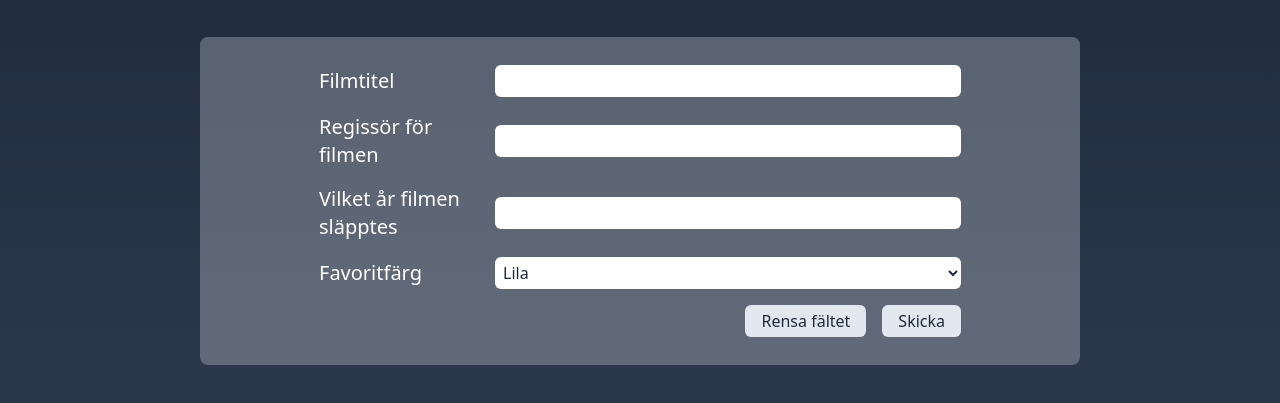
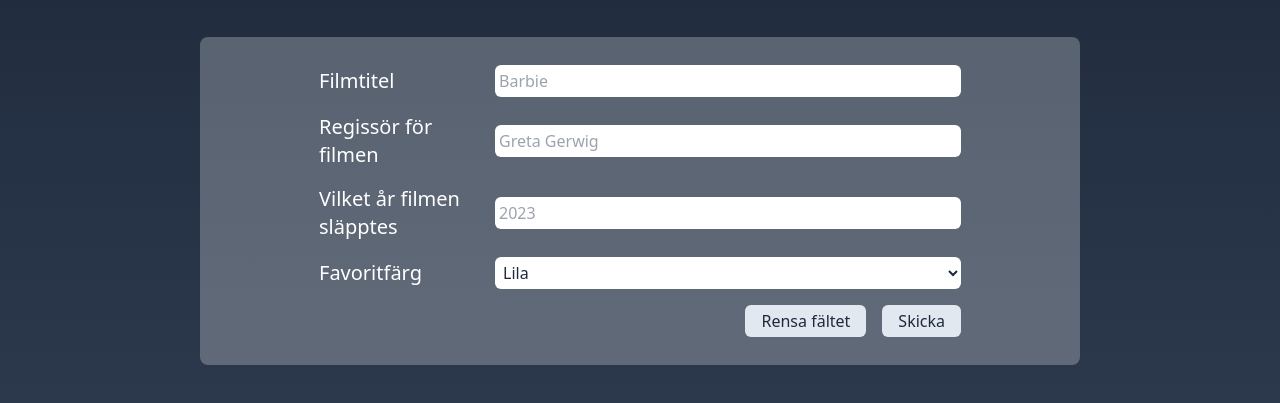
Before and after one commit to intesar-create/gik339-grupp23-projekt, a plain HTML site: page client/index1.html in a window 1280 px wide. Shown: the part 135-538 px from the top of the page. Drawn offline with nearby package versions, Linux system fonts and the light colour scheme; no server answers.

Commit message:
Update index1.html

```diff
--- a/client/index1.html
+++ b/client/index1.html
@@ -23,15 +23,15 @@
             <form id="movieForm">
                 <div class="form-control my-4 mx-auto flex w-3/4 items-center">
                     <label for="titel" class="mr-4 text-xl w-40">Filmtitel</label>
-                    <input class="text-slate-800 p-1 flex-1 rounded-md" type="text" name="titel" />
+                    <input class="text-slate-800 p-1 flex-1 rounded-md" type="text" name="titel" placeholder="Barbie" required />
                 </div>
                 <div class="form-control my-4 mx-auto flex w-3/4 items-center">
                     <label for="dirctor" class="mr-4 text-xl w-40">Regissör för filmen</label>
-                    <input class="text-slate-800 p-1 flex-1 rounded-md" type="text" name="dirctor" />
+                    <input class="text-slate-800 p-1 flex-1 rounded-md" type="text" name="dirctor"placeholder="Greta Gerwig" required  />
                 </div>
                 <div class="form-control my-4 mx-auto flex w-3/4 items-center">
                     <label for="release_date" class="mr-4 text-xl w-40">Vilket år filmen släpptes</label>
-                    <input class="text-slate-800 p-1 flex-1 rounded-md" type="text" name="release_date" />
+                    <input class="text-slate-800 p-1 flex-1 rounded-md" type="text" name="release_date"placeholder="2023" required  />
                 </div>
                 <div class="form-control my-4 mx-auto flex w-3/4 items-center">
                     <label for="color" class="mr-4 text-xl w-40">Favoritfärg</label>
```
